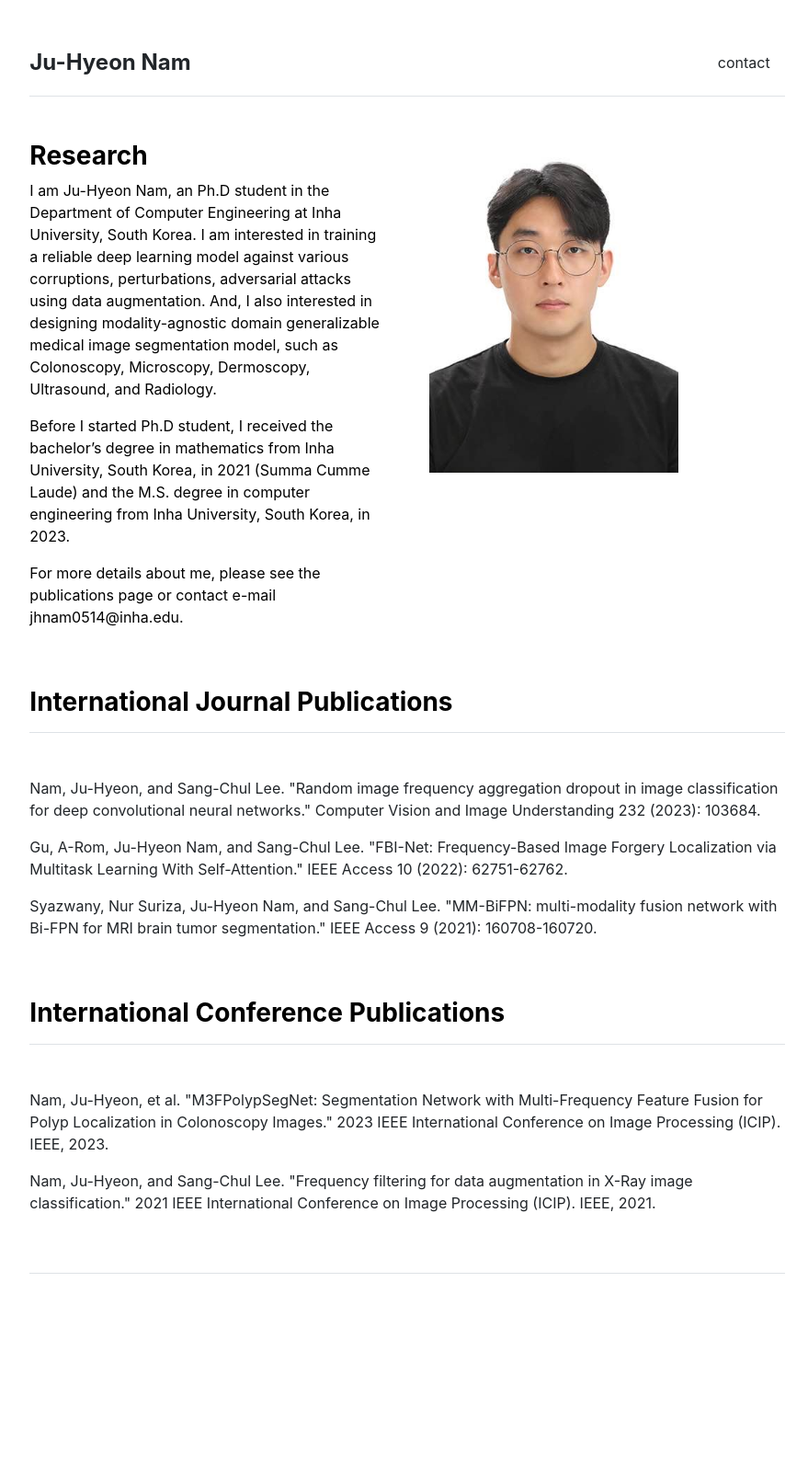
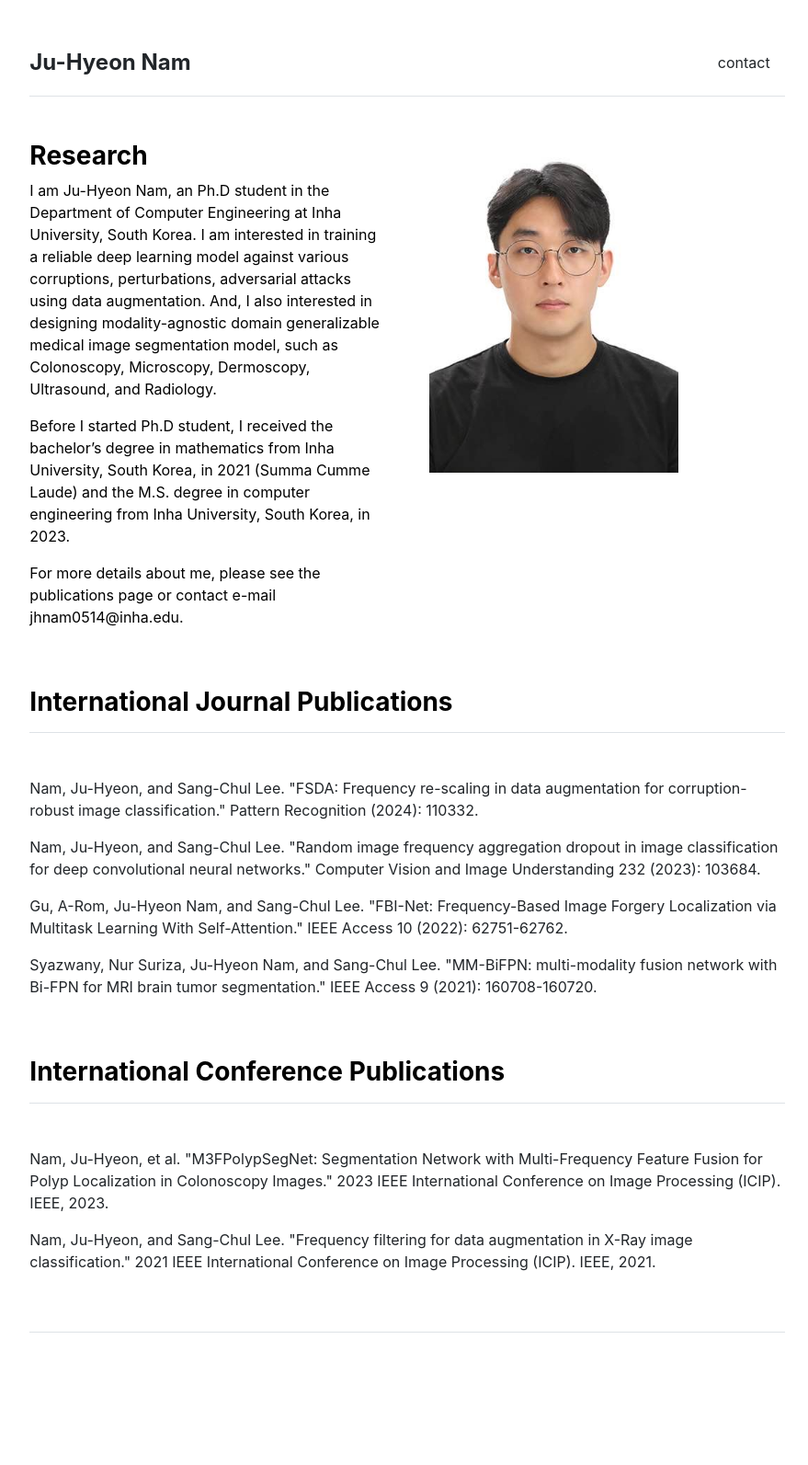
Before and after one commit to skawngus1111/skawngus1111.github.io, a Jekyll site: the page built from index.md, in a window 1280 px wide. Shown: the whole page at 92% size, without its empty margins (197-1076 px from the left). Built offline with Jekyll 4.4.1, drawn with Linux system fonts in a browser that asks for light colours; before the commit the page ends 1529 px from its top, so only the background shows below that.

Commit message:
PR2024 Update

```diff
--- a/_data/ijpublications.yml
+++ b/_data/ijpublications.yml
@@ -1,9 +1,11 @@
 featured:
+- {name: 'Nam, Ju-Hyeon, and Sang-Chul Lee. "FSDA: Frequency re-scaling in data augmentation for corruption-robust image classification." Pattern Recognition (2024): 110332.'}
 - {name: 'Nam, Ju-Hyeon, and Sang-Chul Lee. "Random image frequency aggregation dropout in image classification for deep convolutional neural networks." Computer Vision and Image Understanding 232 (2023): 103684.'}
 - {name: 'Gu, A-Rom, Ju-Hyeon Nam, and Sang-Chul Lee. "FBI-Net: Frequency-Based Image Forgery Localization via Multitask Learning With Self-Attention." IEEE Access 10 (2022): 62751-62762.'}
 - {name: 'Syazwany, Nur Suriza, Ju-Hyeon Nam, and Sang-Chul Lee. "MM-BiFPN: multi-modality fusion network with Bi-FPN for MRI brain tumor segmentation." IEEE Access 9 (2021): 160708-160720.'}
 
 index:
+- {name: 'Nam, Ju-Hyeon, and Sang-Chul Lee. "FSDA: Frequency re-scaling in data augmentation for corruption-robust image classification." Pattern Recognition (2024): 110332.'}
 - {name: 'Nam, Ju-Hyeon, and Sang-Chul Lee. "Random image frequency aggregation dropout in image classification for deep convolutional neural networks." Computer Vision and Image Understanding 232 (2023): 103684.'}
 - {name: 'Gu, A-Rom, Ju-Hyeon Nam, and Sang-Chul Lee. "FBI-Net: Frequency-Based Image Forgery Localization via Multitask Learning With Self-Attention." IEEE Access 10 (2022): 62751-62762.'}
 - {name: 'Syazwany, Nur Suriza, Ju-Hyeon Nam, and Sang-Chul Lee. "MM-BiFPN: multi-modality fusion network with Bi-FPN for MRI brain tumor segmentation." IEEE Access 9 (2021): 160708-160720.'}
```
